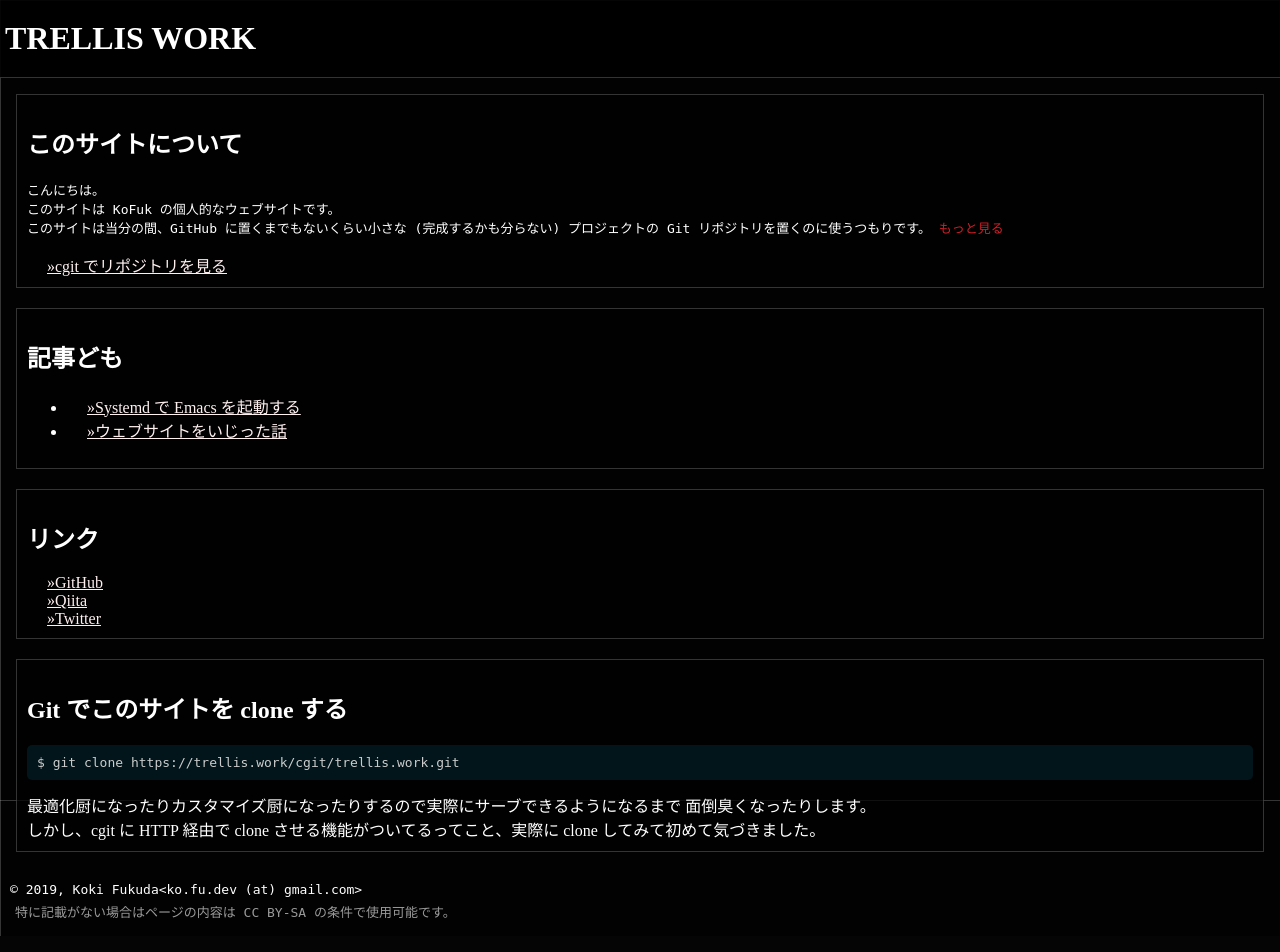
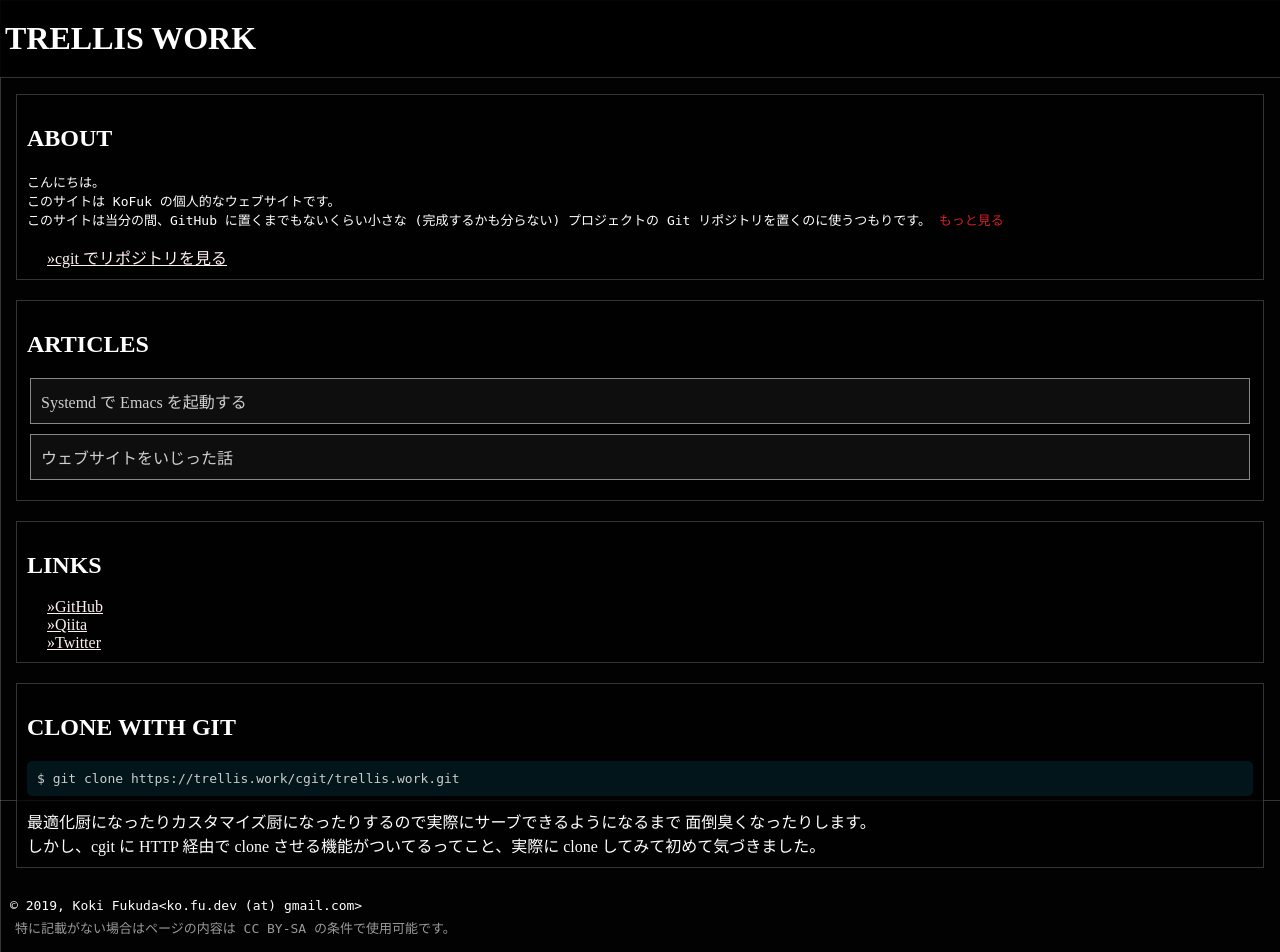
Before and after one commit to kofuk/trellis.work, a PHP site: page / in a window 1280 px wide. Run offline with PHP 8.4, Linux system fonts and the light colour scheme.

Commit message:
Improve article list

```diff
--- /dev/null
+++ b/src/articles/articles.json
@@ -0,0 +1,10 @@
+[
+    {
+        "title": "Systemd で Emacs を起動する",
+        "to": "/articles/start-emacs-with-systemd.html"
+    },
+    {
+        "title": "ウェブサイトをいじった話",
+        "to": "/articles/updated-website.html"
+    }
+]
--- a/src/index.php
+++ b/src/index.php
@@ -12,7 +12,7 @@ head ();
     <?php page_title ('TRELLIS WORK'); ?>
     <main>
       <div class="card">
-	<h2>このサイトについて</h2>
+	<h2>ABOUT</h2>
 	<div class="description">
 	  こんにちは。<br>
 	  このサイトは KoFuk の個人的なウェブサイトです。<br>
@@ -42,27 +42,37 @@ head ();
 	  </div>
 	</div>
 	<hr>
-	<a href="/cgit/">cgit でリポジトリを見る</a>
+	<a href="/cgit/" class="link-inline">cgit でリポジトリを見る</a>
       </div>
       <div class="card">
-        <h2>記事ども</h2>
-        <ul>
-          <li>
-            <a href="/articles/start-emacs-with-systemd.html">Systemd で Emacs を起動する</a>
-          </li>
-          <li>
-            <a href="/articles/updated-website.html">ウェブサイトをいじった話</a>
-          </li>
-        </ul>
+        <h2>ARTICLES</h2>
+        <?php
+        $articles_json = file_get_contents ("articles/articles.json");
+        if ($articles_json === FALSE)
+        {
+                exit (1);
+        }
+        $articles = json_decode ($articles_json, TRUE);
+        foreach ($articles as $article)
+        {
+        ?>
+            <a href="<?= $article['to'] ?>" class="article-list-link">
+              <div class="article-list-item">
+                <?= htmlspecialchars ($article['title']) ?>
+              </div>
+            </a>
+        <?php
+        }
+        ?>
+     </div>
+      <div class="card">
+	<h2>LINKS</h2>
+	<a href="https://github.com/kofuk" class="link-inline">GitHub</a><br>
+	<a href="https://qiita.com/kofuk" class="link-inline">Qiita</a><br>
+	<a href="https://twitter.com/man_2_fork" class="link-inline">Twitter</a><br>
       </div>
       <div class="card">
-	<h2>リンク</h2>
-	<a href="https://github.com/kofuk">GitHub</a><br>
-	<a href="https://qiita.com/kofuk">Qiita</a><br>
-	<a href="https://twitter.com/man_2_fork">Twitter</a><br>
-      </div>
-      <div class="card">
-	<h2>Git でこのサイトを clone する</h2>
+	<h2>CLONE WITH GIT</h2>
 	<pre class="console">$ git clone https://trellis.work/cgit/trellis.work.git</pre>
         最適化厨になったりカスタマイズ厨になったりするので実際にサーブできるようになるまで
         面倒臭くなったりします。<br>
--- a/src/inline-res/style.css
+++ b/src/inline-res/style.css
@@ -52,15 +52,32 @@ hr {
     border: none;
 }
 
-a {
+a.link-inline {
     margin-left: 20px;
     color: rgb(255, 240, 240);
     outline: none;
     decoration: none;
 }
 
-a::before {
+a.link-inline::before {
     content: "»";
+}
+
+.article-list-item {
+    border: solid 1px rgba(255, 255, 255, .5);
+    color: rgba(255, 255, 255, .8);
+    padding: 10px;
+    margin: 10px 3px;
+    background-color: rgba(255, 255, 255, .05);
+}
+
+.article-list-item:hover {
+    background-color: rgba(255, 255, 255, .1);
+}
+
+.article-list-link {
+    text-decoration: none;
+    color: white;
 }
 
 pre, .console {
```
Also changed, not shown: 1 other file.
